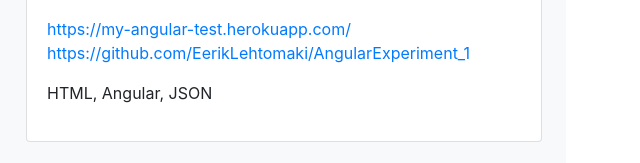
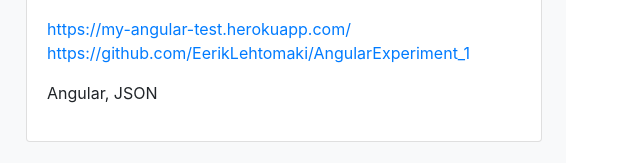
Before and after one commit to EerikLehtomaki/MyWebsite, a plain HTML site: page index.html in a window 1280 px wide. Shown: the part 1555-1718 px from the top of the page, 629-1269 px from the left. Drawn offline with Linux system fonts and the light colour scheme.

Commit message:
saw a second mistake

```diff
--- a/index.html
+++ b/index.html
@@ -143,7 +143,7 @@
                         <p class="card-text"></p>
                         <div class="d-flex justify-content-between align-items-center">
                             <div class="panel-body">
-                                <p>HTML, Angular, JSON</p>
+                                <p>Angular, JSON</p>
                                 <p></p>
                             </div>
                         </div>
```
